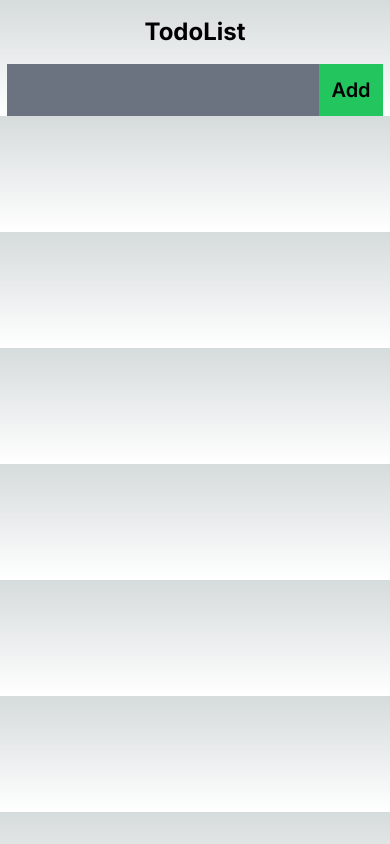
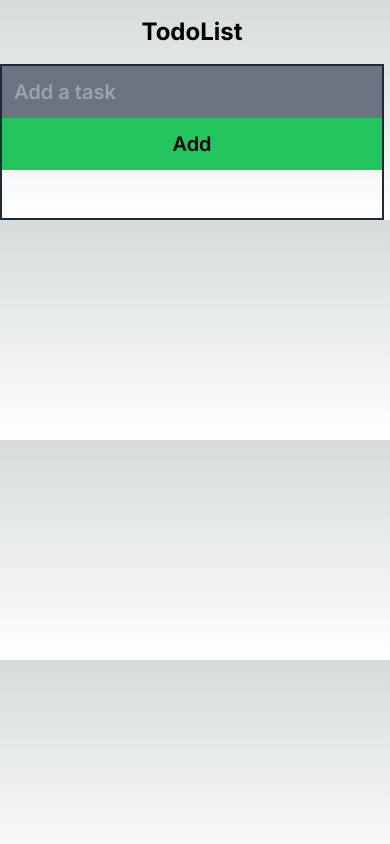
Before and after one commit to nlijin/todo-nextjs, a Next.js app: page / in a window 390 px wide. Built offline with nearby package versions, Linux system fonts and the light colour scheme.

Commit message:
fixed mobile width

```diff
--- a/src/app/page.js
+++ b/src/app/page.js
@@ -21,11 +21,11 @@ export default function Home() {
   };
 
   return (
-    <div className="flex flex-col items-center justify-start  ">
+    <div className="text-center w-96">
       <h1 className="text-2xl font-bold my-4 border-red-600">TodoList</h1>
-      <div className="text-xl font-semibold max-w-md flex flex-nowrap">
+      <div className="text-xl font-semibold flex flex-col border-gray-800 border-2">
         <input
-          className="bg-gray-500 p-3 min-w-min"
+          className="bg-gray-500 p-3 w-70%"
           value={input}
           onChange={(e) => setInput(e.target.value)}
           onKeyDown={(e) => {
@@ -33,6 +33,7 @@ export default function Home() {
               addTodo(input);
             }
           }}
+          placeholder="Add a task"
         />
         <button
           className="bg-green-500 p-3 w-30%"
@@ -42,7 +43,7 @@ export default function Home() {
         </button>
         <ul className="my-6">
           {list.map((todo) => (
-            <li key={todo.id} className="flex justify-between p-2 my-4">
+            <li key={todo.id} className="flex justify-between p-2 my-4 ">
               {todo.todo}
               <button
                 className="bg-red-400 px-3"
```
